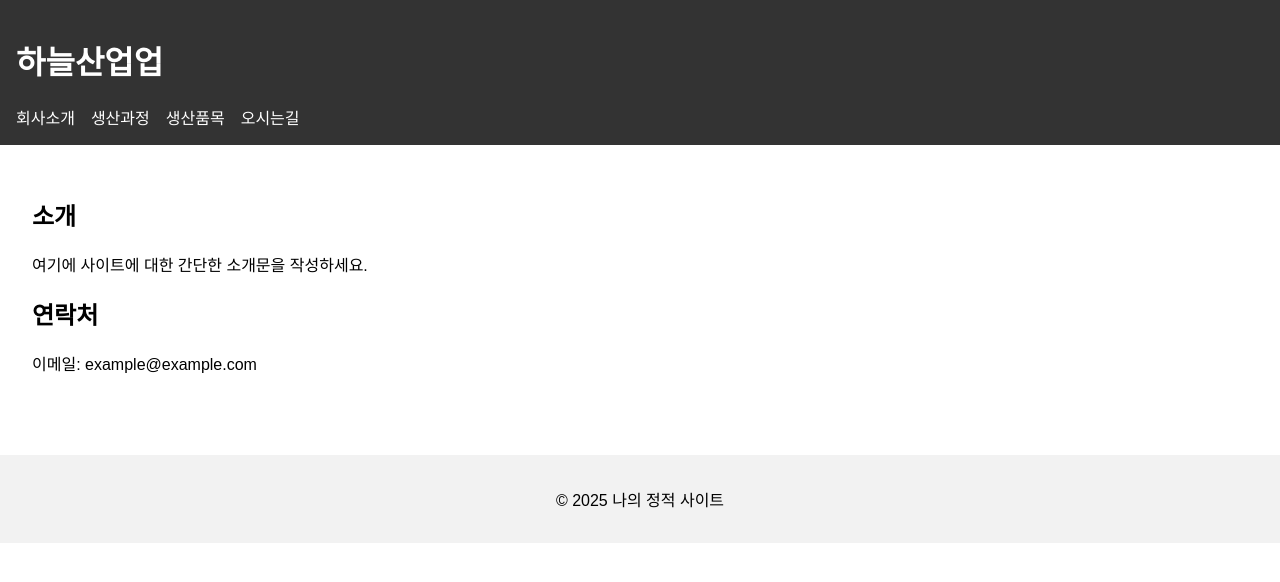
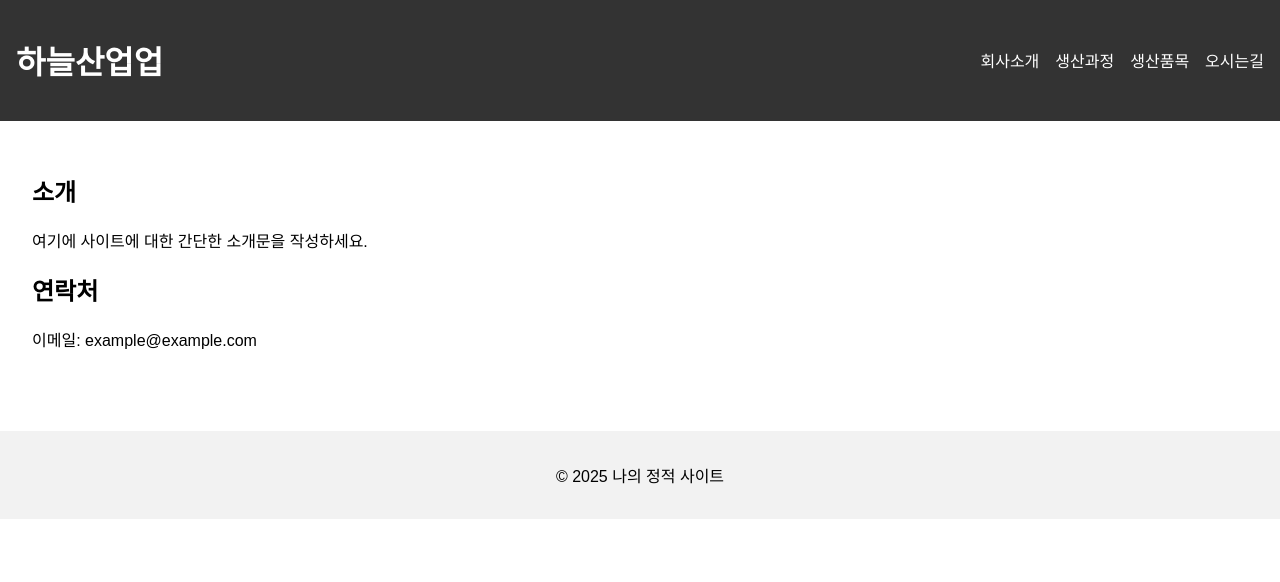
Before and after one commit to D38LT/d38lt.github.io, a plain HTML site: page index.html in a window 1280 px wide. Drawn offline with Linux system fonts and the light colour scheme.

Commit message:
Update style.css

```diff
--- a/style.css
+++ b/style.css
@@ -9,6 +9,9 @@ body {
     background-color: #333;
     color: #fff;
     padding: 1rem;
+    display: flex;
+    justify-content: space-between;
+    align-items: center
   }
 
   header nav ul {
```
